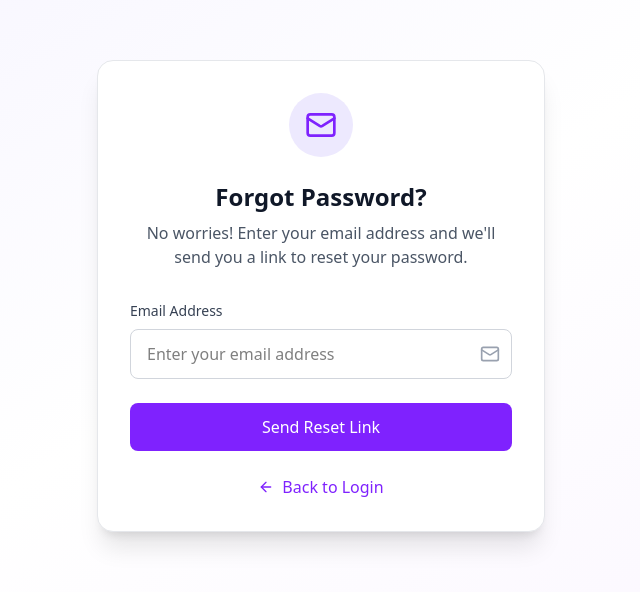
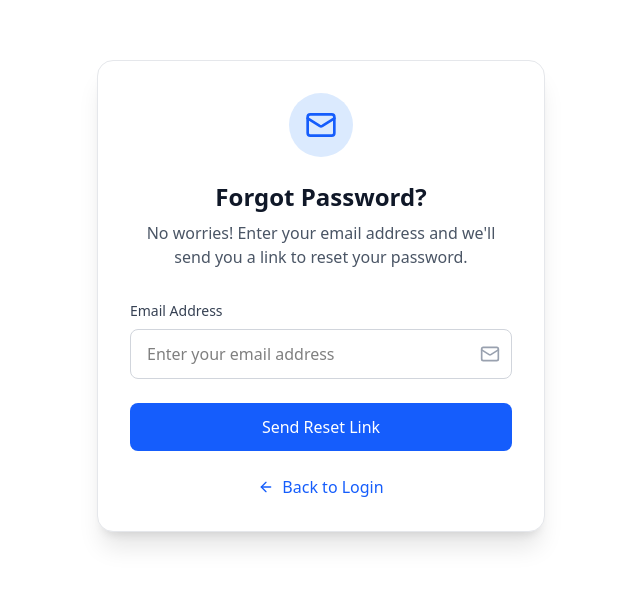
Before and after one commit to RosmeoP/expense-tracker, a React (Vite) app: page /forgot-password in a window 1280 px wide. Shown: the part 104-696 px from the top of the page, without its empty margins (319-959 px from the left). Built offline with nearby package versions, Linux system fonts and the light colour scheme; no server answers.

Commit message:
feat: update ForgotPassword and ResetPassword components; change color scheme from violet to blue for improved consistency

```diff
--- a/src/pages/ForgotPassword.tsx
+++ b/src/pages/ForgotPassword.tsx
@@ -48,7 +48,7 @@ const ForgotPassword = () => {
 
   if (isSuccess) {
     return (
-      <div className="min-h-screen bg-gradient-to-br from-violet-50 via-white to-purple-50 flex items-center justify-center py-12 px-4 sm:px-6 lg:px-8">
+      <div className="min-h-screen bg-white flex items-center justify-center py-12 px-4 sm:px-6 lg:px-8">
         <div className="max-w-md w-full space-y-8">
           <div className="bg-white rounded-2xl shadow-xl p-8 border border-gray-200">
             <div className="text-center">
@@ -74,14 +74,14 @@ const ForgotPassword = () => {
                     setIsSuccess(false);
                     setEmail('');
                   }}
-                  className="w-full bg-violet-600 hover:bg-violet-700 text-white font-medium py-3 px-4 rounded-lg transition-colors duration-200"
+                  className="w-full bg-blue-600 hover:bg-blue-700 text-white font-medium py-3 px-4 rounded-lg transition-colors duration-200"
                 >
                   Send Another Email
                 </button>
 
                 <Link
                   to="/login"
-                  className="flex items-center justify-center gap-2 text-violet-600 hover:text-violet-700 font-medium transition-colors duration-200"
+                  className="flex items-center justify-center gap-2 text-blue-600 hover:text-blue-700 font-medium transition-colors duration-200"
                 >
                   <ArrowLeft className="w-4 h-4" />
                   Back to Login
@@ -95,12 +95,12 @@ const ForgotPassword = () => {
   }
 
   return (
-    <div className="min-h-screen bg-gradient-to-br from-violet-50 via-white to-purple-50 flex items-center justify-center py-12 px-4 sm:px-6 lg:px-8">
+    <div className="min-h-screen bg-white flex items-center justify-center py-12 px-4 sm:px-6 lg:px-8">
       <div className="max-w-md w-full space-y-8">
         <div className="bg-white rounded-2xl shadow-xl p-8 border border-gray-200">
           <div className="text-center mb-8">
-            <div className="mx-auto flex items-center justify-center h-16 w-16 rounded-full bg-violet-100 mb-6">
-              <Mail className="h-8 w-8 text-violet-600" />
+            <div className="mx-auto flex items-center justify-center h-16 w-16 rounded-full bg-blue-100 mb-6">
+              <Mail className="h-8 w-8 text-blue-600" />
             </div>
 
             <h2 className="text-2xl font-bold text-gray-900 mb-2">
@@ -123,7 +123,7 @@ const ForgotPassword = () => {
                   type="email"
                   value={email}
                   onChange={(e) => setEmail(e.target.value)}
-                  className="w-full px-4 py-3 border border-gray-300 rounded-lg focus:ring-2 focus:ring-violet-500 focus:border-violet-500 outline-none transition-colors duration-200"
+                  className="w-full px-4 py-3 border border-gray-300 rounded-lg focus:ring-2 focus:ring-blue-500 focus:border-blue-500 outline-none transition-colors duration-200"
                   placeholder="Enter your email address"
                   disabled={isLoading}
                 />
@@ -141,7 +141,7 @@ const ForgotPassword = () => {
             <button
               type="submit"
               disabled={isLoading}
-              className="w-full bg-violet-600 hover:bg-violet-700 disabled:bg-violet-400 disabled:cursor-not-allowed text-white font-medium py-3 px-4 rounded-lg transition-colors duration-200 flex items-center justify-center gap-2"
+              className="w-full bg-blue-600 hover:bg-blue-700 disabled:bg-blue-400 disabled:cursor-not-allowed text-white font-medium py-3 px-4 rounded-lg transition-colors duration-200 flex items-center justify-center gap-2"
             >
               {isLoading ? (
                 <>
@@ -157,7 +157,7 @@ const ForgotPassword = () => {
           <div className="mt-6 text-center">
             <Link
               to="/login"
-              className="flex items-center justify-center gap-2 text-violet-600 hover:text-violet-700 font-medium transition-colors duration-200"
+              className="flex items-center justify-center gap-2 text-blue-600 hover:text-blue-700 font-medium transition-colors duration-200"
             >
               <ArrowLeft className="w-4 h-4" />
               Back to Login
--- a/src/pages/ResetPassword.tsx
+++ b/src/pages/ResetPassword.tsx
@@ -85,7 +85,7 @@ const ResetPassword = () => {
 
   if (isSuccess) {
     return (
-      <div className="min-h-screen bg-gradient-to-br from-violet-50 via-white to-purple-50 flex items-center justify-center py-12 px-4 sm:px-6 lg:px-8">
+      <div className="min-h-screen bg-white flex items-center justify-center py-12 px-4 sm:px-6 lg:px-8">
         <div className="max-w-md w-full space-y-8">
           <div className="bg-white rounded-2xl shadow-xl p-8 border border-gray-200">
             <div className="text-center">
@@ -107,7 +107,7 @@ const ResetPassword = () => {
 
               <Link
                 to="/login"
-                className="w-full bg-violet-600 hover:bg-violet-700 text-white font-medium py-3 px-4 rounded-lg transition-colors duration-200 inline-block"
+                className="w-full bg-blue-600 hover:bg-blue-700 text-white font-medium py-3 px-4 rounded-lg transition-colors duration-200 inline-block"
               >
                 Go to Login
               </Link>
@@ -119,12 +119,12 @@ const ResetPassword = () => {
   }
 
   return (
-    <div className="min-h-screen bg-gradient-to-br from-violet-50 via-white to-purple-50 flex items-center justify-center py-12 px-4 sm:px-6 lg:px-8">
+    <div className="min-h-screen bg-white flex items-center justify-center py-12 px-4 sm:px-6 lg:px-8">
       <div className="max-w-md w-full space-y-8">
         <div className="bg-white rounded-2xl shadow-xl p-8 border border-gray-200">
           <div className="text-center mb-8">
-            <div className="mx-auto flex items-center justify-center h-16 w-16 rounded-full bg-violet-100 mb-6">
-              <Lock className="h-8 w-8 text-violet-600" />
+            <div className="mx-auto flex items-center justify-center h-16 w-16 rounded-full bg-blue-100 mb-6">
+              <Lock className="h-8 w-8 text-blue-600" />
             </div>
 
             <h2 className="text-2xl font-bold text-gray-900 mb-2">
@@ -147,7 +147,7 @@ const ResetPassword = () => {
                   type={showPassword ? 'text' : 'password'}
                   value={password}
                   onChange={(e) => setPassword(e.target.value)}
-                  className="w-full px-4 py-3 pr-10 border border-gray-300 rounded-lg focus:ring-2 focus:ring-violet-500 focus:border-violet-500 outline-none transition-colors duration-200"
+                  className="w-full px-4 py-3 pr-10 border border-gray-300 rounded-lg focus:ring-2 focus:ring-blue-500 focus:border-blue-500 outline-none transition-colors duration-200"
                   placeholder="Enter your new password"
                   disabled={isLoading}
                 />
@@ -174,7 +174,7 @@ const ResetPassword = () => {
                   type={showConfirmPassword ? 'text' : 'password'}
                   value={confirmPassword}
                   onChange={(e) => setConfirmPassword(e.target.value)}
-                  className="w-full px-4 py-3 pr-10 border border-gray-300 rounded-lg focus:ring-2 focus:ring-violet-500 focus:border-violet-500 outline-none transition-colors duration-200"
+                  className="w-full px-4 py-3 pr-10 border border-gray-300 rounded-lg focus:ring-2 focus:ring-blue-500 focus:border-blue-500 outline-none transition-colors duration-200"
                   placeholder="Confirm your new password"
                   disabled={isLoading}
                 />
@@ -198,7 +198,7 @@ const ResetPassword = () => {
             <button
               type="submit"
               disabled={isLoading || !token}
-              className="w-full bg-violet-600 hover:bg-violet-700 disabled:bg-violet-400 disabled:cursor-not-allowed text-white font-medium py-3 px-4 rounded-lg transition-colors duration-200 flex items-center justify-center gap-2"
+              className="w-full bg-blue-600 hover:bg-blue-700 disabled:bg-blue-400 disabled:cursor-not-allowed text-white font-medium py-3 px-4 rounded-lg transition-colors duration-200 flex items-center justify-center gap-2"
             >
               {isLoading ? (
                 <>
@@ -214,7 +214,7 @@ const ResetPassword = () => {
           <div className="mt-6 text-center">
             <Link
               to="/login"
-              className="text-violet-600 hover:text-violet-700 font-medium transition-colors duration-200"
+              className="text-blue-600 hover:text-blue-700 font-medium transition-colors duration-200"
             >
               Back to Login
             </Link>
```
